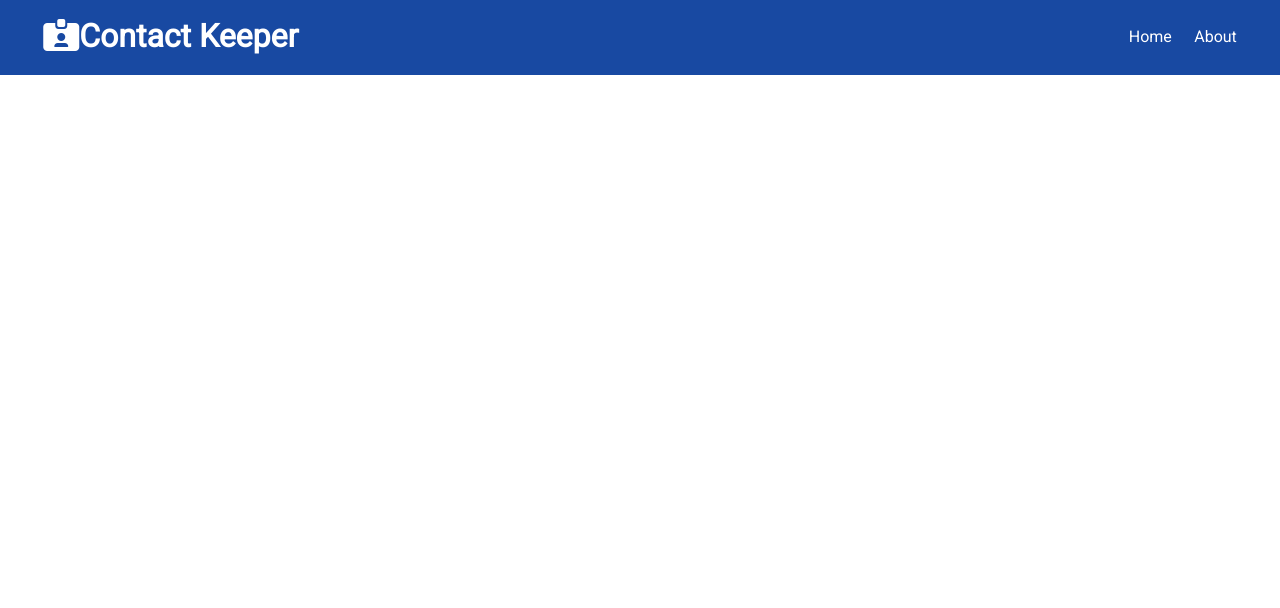
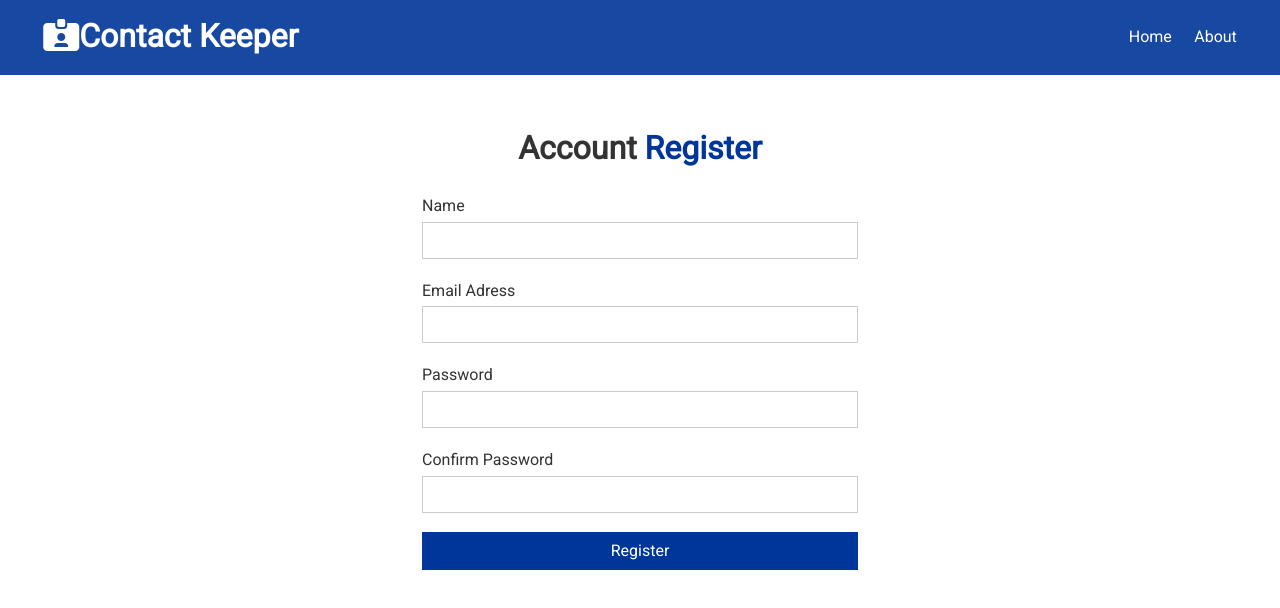
Before and after one commit to mfimia/contact-keeper, a React (Create React App) app in the folder client/: page /register in a window 1280 px wide. Shown: the top 608 px of the page. Built offline with nearby package versions, Linux system fonts and the light colour scheme.

Commit message:
set up register component and added it as a route

```diff
--- a/client/src/App.js
+++ b/client/src/App.js
@@ -2,6 +2,7 @@
 import Navbar from "./components/layout/Navbar";
 import Home from "./components/pages/Home";
 import About from "./components/pages/About";
+import Register from "./components/auth/Register";
 import { Fragment } from "react";
 
 import ContactState from "./context/contact/ContactState";
@@ -19,6 +20,7 @@
               <Routes>
                 <Route path="/" element={<Home />} />
                 <Route path="/about" element={<About />} />
+                <Route path="/register" element={<Register />} />
               </Routes>
             </div>
           </Fragment>
--- /dev/null
+++ b/client/src/components/auth/Register.js
@@ -0,0 +1,65 @@
+import React, { useState } from "react";
+
+const Register = () => {
+  const [user, setUser] = useState({
+    name: "",
+    email: "",
+    password: "",
+    password2: "",
+  });
+
+  const { name, email, password, password2 } = user;
+
+  const onChange = (e) => {
+    const { name, value } = e.target;
+    setUser({ ...user, [name]: value });
+  };
+
+  const onSubmit = (e) => {
+    e.preventDefault();
+    console.log("Register Submit");
+  };
+
+  return (
+    <div className="form-container">
+      <h1>
+        Account <span className="text-primary"> Register</span>
+      </h1>
+      <form onSubmit={onSubmit}>
+        <div className="form-group">
+          <label htmlFor="name">Name</label>
+          <input type="text" name="name" value={name} onChange={onChange} />
+        </div>
+        <div className="form-group">
+          <label htmlFor="email">Email Adress</label>
+          <input type="email" name="email" value={email} onChange={onChange} />
+        </div>
+        <div className="form-group">
+          <label htmlFor="password">Password</label>
+          <input
+            type="password"
+            name="password"
+            value={password}
+            onChange={onChange}
+          />
+        </div>
+        <div className="form-group">
+          <label htmlFor="password2">Confirm Password</label>
+          <input
+            type="password"
+            name="password2"
+            value={password2}
+            onChange={onChange}
+          />
+        </div>
+        <input
+          type="submit"
+          value="Register"
+          className="btn btn-primary btn-block"
+        />
+      </form>
+    </div>
+  );
+};
+
+export default Register;
```
Also changed, not shown: client/src/components/auth/Login.js (added).
